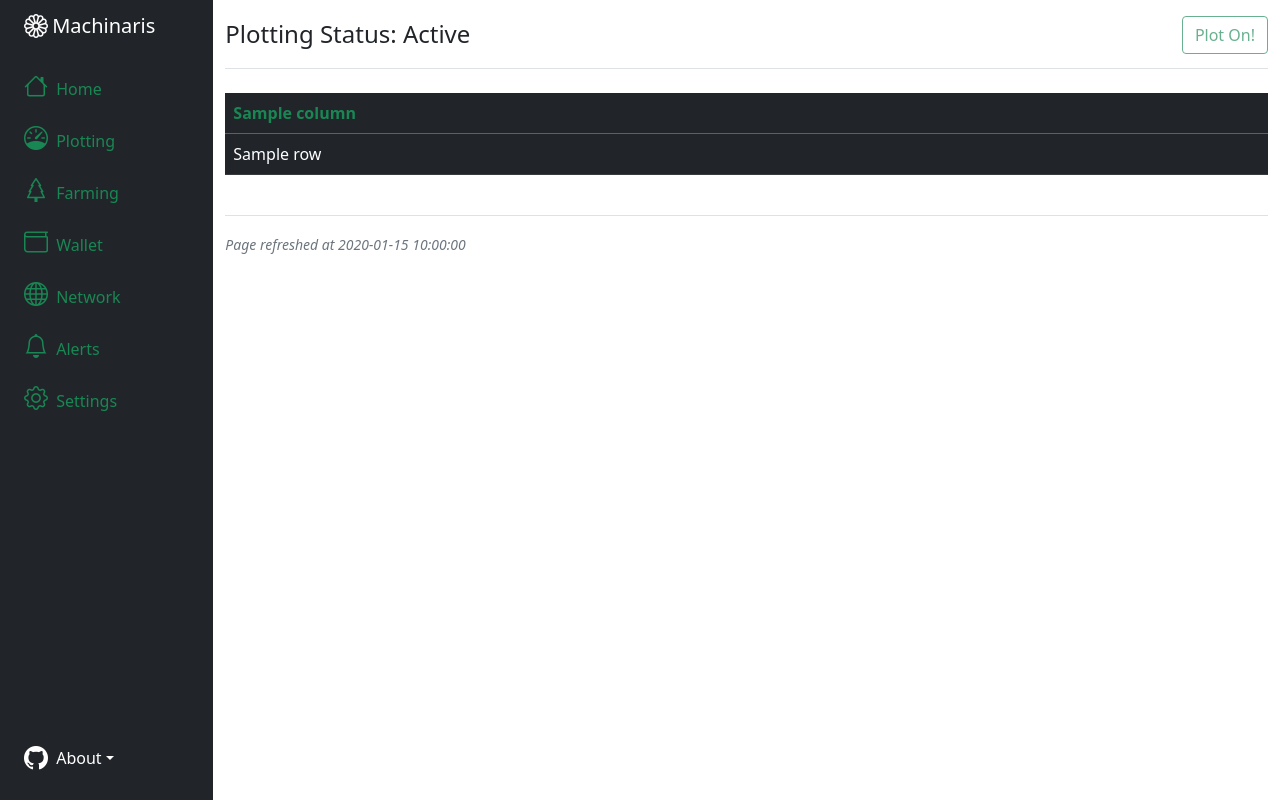
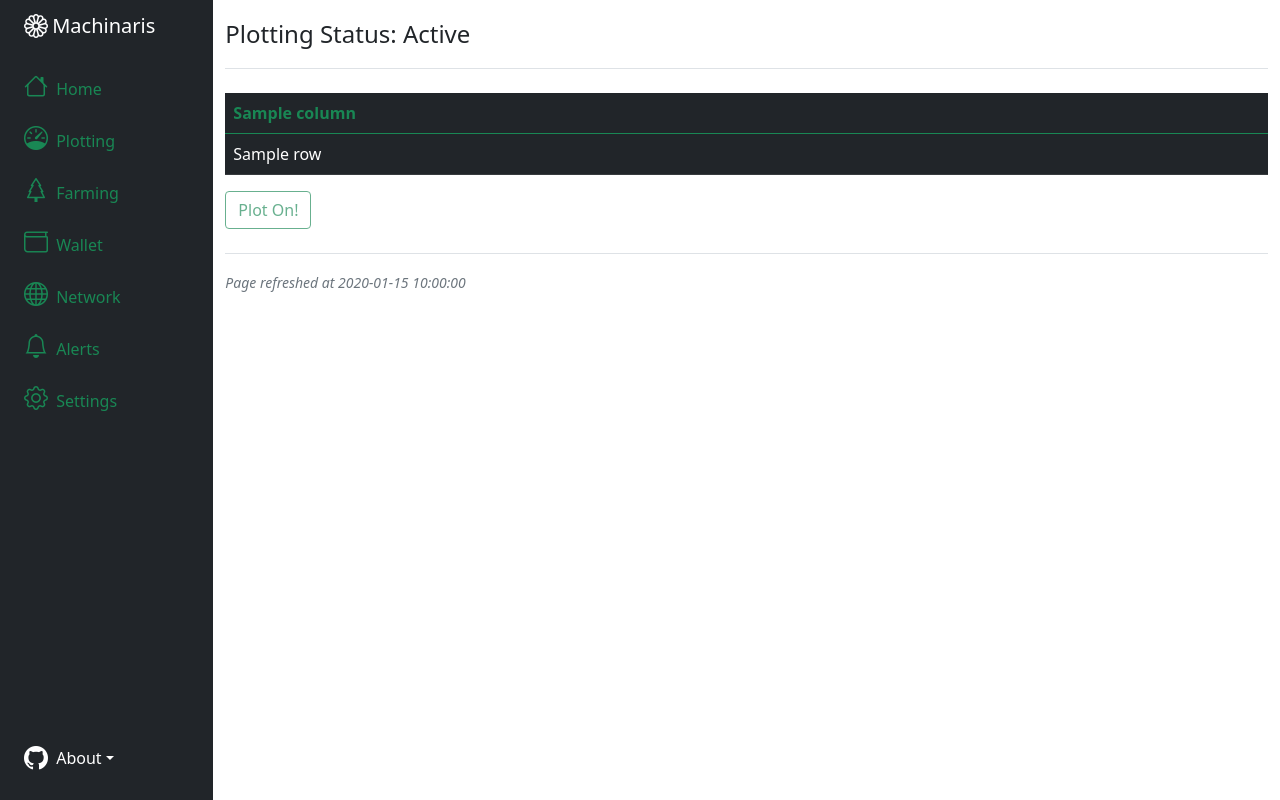
Before and after one commit to guydavis/machinaris, a Flask app: template app/templates/plotting.html in a window 1280 px wide. Run offline with Flask 2, Linux system fonts and the light colour scheme; the template is opened without the code that fills it: most values are stand-ins (such as "Sample title", 1, 10 or a date in 2020); some libraries are stand-ins or nearby versions.

Commit message:
Try with button guards.

```diff
--- a/app/templates/plotting.html
+++ b/app/templates/plotting.html
@@ -1,16 +1,6 @@
 {% extends "base.html" %}
 
 {% block content %}
-
-<form method="POST">
-    <fieldset {% if plotting.display_status == "Active" %} disabled {% endif %}>
-        <div class="position-relative">
-            <div class="position-absolute top-0 end-0">
-                <input type="hidden" id="action" name="action" value="plot_on" />
-                <button type="submit" class="btn btn-outline-success">Plot On!</button>
-            </div>
-    </fieldset>
-</form>
 
 <header class="pb-3 mb-4 border-bottom">
     <a href="/" class="d-flex align-items-center text-dark text-decoration-none">
@@ -55,4 +45,13 @@
         </table>
     </div>
 
+    <form method="POST">
+        <fieldset {% if plotting.display_status=="Active" %} disabled {% endif %}>
+            <input type="hidden" id="action" name="action" value="plot_on" />
+            <button type="submit" class="btn btn-outline-success"
+                onclick="var e=this;setTimeout(function(){e.disabled=true;},0);this.value='Starting...';return true;">Plot
+                On!</button>
+        </fieldset>
+    </form>
+
     {% endblock %}
```
Also changed, not shown: app/templates/setup.html (+5 -2 lines), app/static/error.png (renamed from app/static/screen_on_fire.png), app/static/keys.png (deleted). Lines whose indentation alone changed are shown as unchanged.
